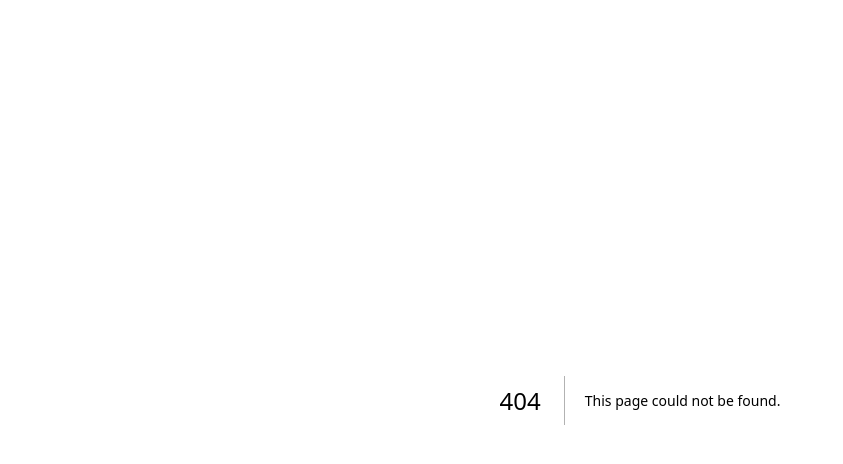
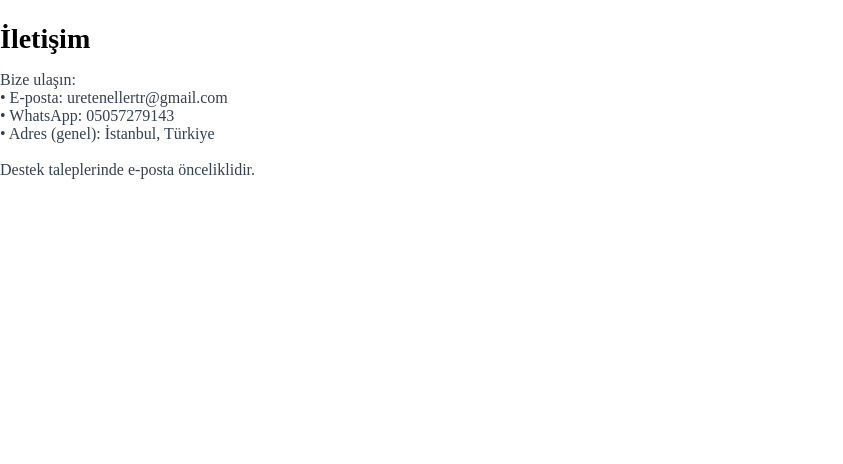
Before and after one commit to takascemberi1/ureten-eller, a Next.js app: page /legal/iletisim in a window 1280 px wide. Before the commit this address had no page. Shown: the top 464 px of the page, without its empty margins (0-843 px from the left). Built offline with nearby package versions, Linux system fonts and the light colour scheme.

Commit message:
Create page.jsx

```diff
--- /dev/null
+++ b/app/legal/iletisim/page.jsx
@@ -0,0 +1,25 @@
+// app/legal/iletisim/page.jsx
+export default function Page({ searchParams }) {
+  const lang = ["tr","en","ar"].includes(searchParams?.lang) ? searchParams.lang : "tr";
+  const T = {
+    tr:{title:"İletişim",body:`Bize ulaşın:
+• E-posta: uretenellertr@gmail.com
+• WhatsApp: 05057279143
+• Adres (genel): İstanbul, Türkiye
+
+Destek taleplerinde e-posta önceliklidir.`},
+    en:{title:"Contact",body:`Reach us:
+• Email: uretenellertr@gmail.com
+• WhatsApp: 05057279143
+• Address (general): Istanbul, Türkiye
+
+Email is preferred for support.`},
+    ar:{title:"اتصال",body:`تواصل معنا:
+• البريد: uretenellertr@gmail.com
+• واتساب: 05057279143
+• العنوان (عام): إسطنبول، تركيا
+
+يُفضَّل البريد للدعم.`}
+  }[lang];
+  return (<article><h1 style={{fontSize:28,marginBottom:12}}>{T.title}</h1><pre style={{whiteSpace:"pre-wrap",font:"inherit",color:"#334155"}}>{T.body}</pre></article>);
+}
```
